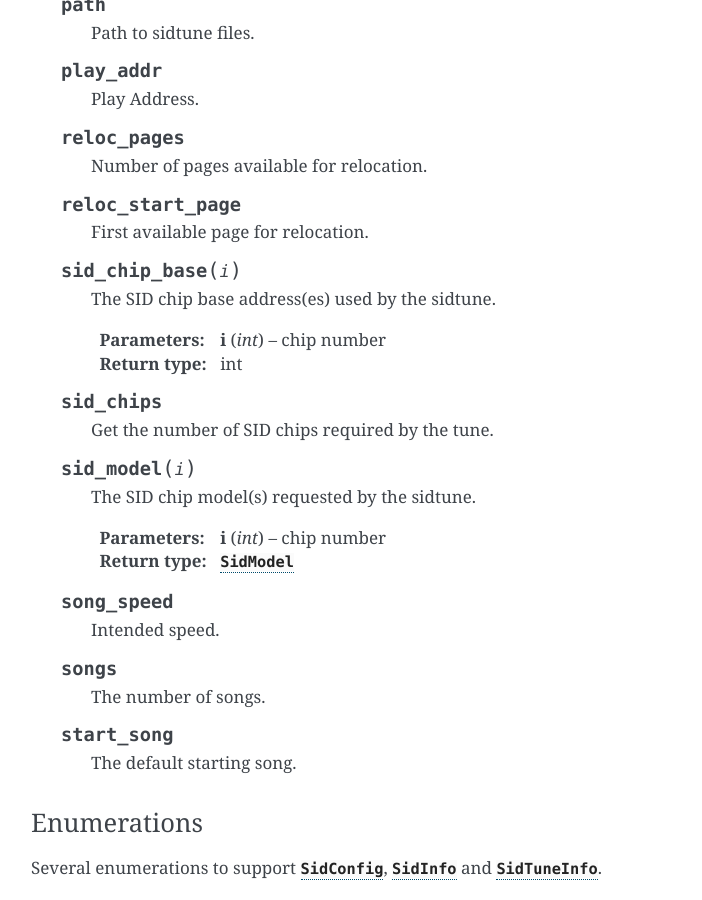
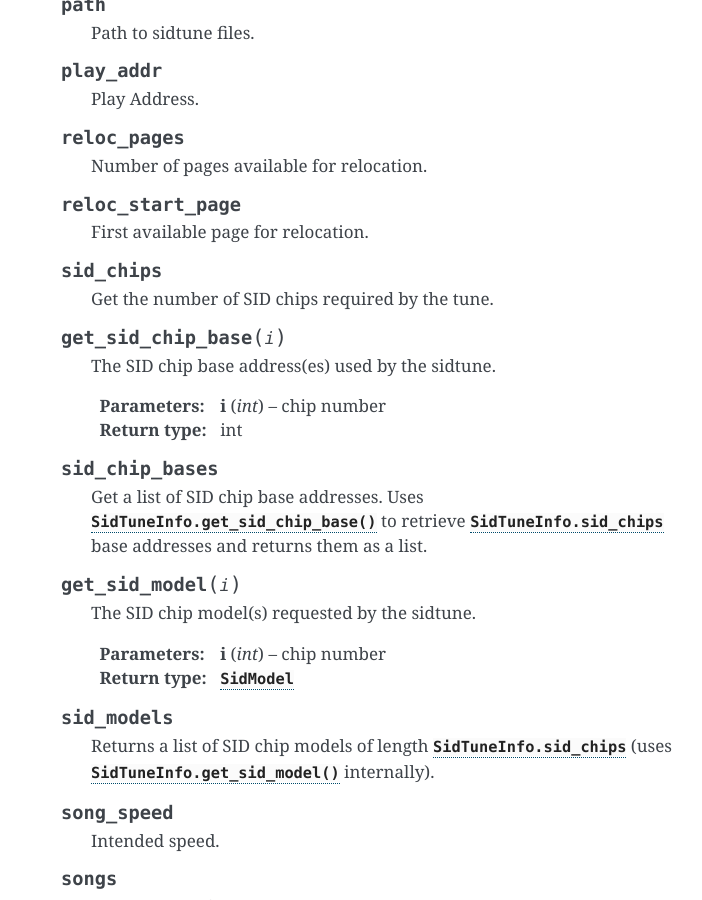
Before and after one commit to mtimmerkamp/libsidplayfp-python, a Sphinx documentation site: the page built from doc/libsidplayfp.rst, in a window 1280 px wide and 900 px high, scrolled down 6511 px. Shown: the whole window, without its empty margins (389-1091 px from the left). Built offline with Sphinx 7.4.7, drawn with Linux system fonts in a browser that asks for light colours.

Commit message:
Renamed SidTuneInfo.sid_model() and sid_chip_base() adding a prefix "get_".
Added two attributes sid_models and sid_chip_bases for ease of use.
Adopted documentation and example accordingly.

```diff
--- a/doc/libsidplayfp.rst
+++ b/doc/libsidplayfp.rst
@@ -447,7 +447,12 @@ Sidtunes can be loaded from files using :py:class:`SidTune`. Using its method :p
         First available page for relocation.
 
 
-    .. py:method:: SidTuneInfo.sid_chip_base(i)
+    .. py:attribute:: SidTuneInfo.sid_chips
+
+        Get the number of SID chips required by the tune.
+
+
+    .. py:method:: SidTuneInfo.get_sid_chip_base(i)
 
         The SID chip base address(es) used by the sidtune.
 
@@ -455,19 +460,22 @@ Sidtunes can be loaded from files using :py:class:`SidTune`. Using its method :p
         :type i: int
         :rtype: int
 
+    .. py:attribute:: SidTuneInfo.sid_chip_bases
 
-    .. py:attribute:: SidTuneInfo.sid_chips
-
-        Get the number of SID chips required by the tune.
+        Get a list of SID chip base addresses. Uses :py:func:`SidTuneInfo.get_sid_chip_base` to retrieve :py:attr:`SidTuneInfo.sid_chips` base addresses and returns them as a list.
 
 
-    .. py:method:: SidTuneInfo.sid_model(i)
+    .. py:method:: SidTuneInfo.get_sid_model(i)
 
         The SID chip model(s) requested by the sidtune.
 
         :param i: chip number
         :type i: int
         :rtype: :py:class:`SidModel`
+
+    .. py:attribute:: SidTuneInfo.sid_models
+
+        Returns a list of SID chip models of length :py:attr:`SidTuneInfo.sid_chips` (uses :py:func:`SidTuneInfo.get_sid_model` internally).
 
 
     .. py:attribute:: SidTuneInfo.song_speed
--- a/setup.py
+++ b/setup.py
@@ -14,7 +14,7 @@ with open(path.join(here, 'README.md'), encoding='utf-8') as f:
 setup(
     name='libsidplayfp',
 
-    version='0.0.5a0',
+    version='0.0.6a0',
 
     description='interface to libsidplayfp',
     long_description=long_description,
```
Also changed, not shown: doc/example.rst (+3 -5 lines), 2 other files.
